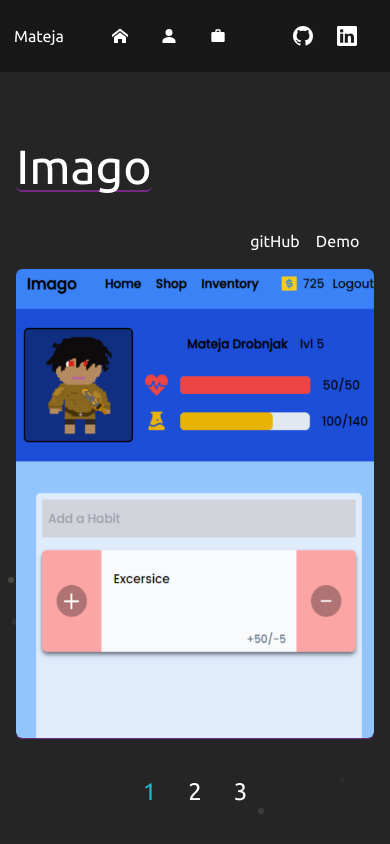
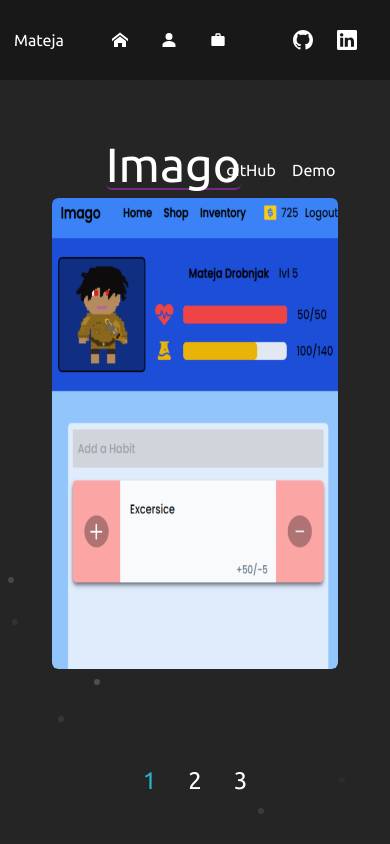
Before and after one commit to MatejaD/portfolio, a React (Create React App) app: page /projects in a window 390 px wide. Built offline with nearby package versions, Linux system fonts and the light colour scheme.

Commit message:
Images resizing issue fixed

```diff
--- a/src/Pages/Projects.js
+++ b/src/Pages/Projects.js
@@ -91,8 +91,8 @@ export default function Projects() {
   }
 
   return (
-    <div className="md:w-10/12 w-full  h-screen md:h-5/6 flex flex-col md:flex-row  justify-center items-center  ">
-      <div className="w-11/12 h-full  flex flex-col justify-between items-start gap-2 md:text-6xl text-5xl ">
+    <div className="md:w-10/12 w-full  h-5/6  md:h-5/6  flex flex-col md:flex-row  justify-center items-center  ">
+      <div className="w-11/12 h-full  flex flex-col items-center md:justify-between md:items-start gap-2 md:text-6xl text-5xl ">
         <div className="w-1/2 h-20 gap-6  flex justify-start items-end ">
           <div className="flex justify-start items-start border-b-2 rounded-md border-purple">
             <div className={`${m ? "M" : ""} `}>
@@ -185,7 +185,7 @@ export default function Projects() {
             </div>
           </div>
         </div>
-        <div className="md:w-full w-3-4 h-3/4 md:h-full relative   border-purple  rounded-md  flex flex-col justify-between gap-6 border-b items-center">
+        <div className="md:w-full w-4/5 h-full md:h-full  relative  rounded-md  flex flex-col justify-between gap-6  items-center">
           {currentPost.map((project) => {
             return (
               <>
@@ -208,7 +208,7 @@ export default function Projects() {
                     Demo
                   </a>
                 </div>
-                <div className=" project1 overflow-hidden w-full h-full relative  flex flex-col justify-cetner items-center rounded-md">
+                <div className=" project1  overflow-hidden w-full h-5/6 relative  flex flex-col justify-start items-start  rounded-md">
                   <div className="w-full h-full   relative  rounded-md">
                     <img
                       className="w-full h-full rounded-md "
@@ -234,7 +234,7 @@ export default function Projects() {
                           })}
                         </div>
                       </div>
-                      <div className="w-full h-full border-b-2 border-background flex justify-start lg:px-6  px-2 items-start">
+                      <div className="w-full h-full border-b-2 border-background flex justify-start lg:px-6 px-2 overflow-auto items-start">
                         <p className="desc lg:text-3xl text-sm text-left px-2  w-full h-full  ">
                           {project.desc}
                         </p>
@@ -247,7 +247,7 @@ export default function Projects() {
           })}
         </div>
       </div>
-      <ul className="flex flex-row md:flex-col justify-center items-center gap-8 text-2xl md:text-5xl w-1/4 md:h-1/3 h-1/6">
+      <ul className="flex flex-row md:flex-col justify-center items-center gap-8 text-2xl md:text-5xl w-1/4 md:h-1/3 h-10 mb-6">
         {pageNumbers.map((num) => {
           return (
             <li key={num}>
--- a/src/index.css
+++ b/src/index.css
@@ -6,7 +6,12 @@
 @tailwind utilities;
 
 body{
+  justify-content: center;
+  align-items: center;
   background-color: #252525;
+  height: 100vh;
+  width: 100vw;
+  overflow-y: hidden;
 }
 
 img{
```
